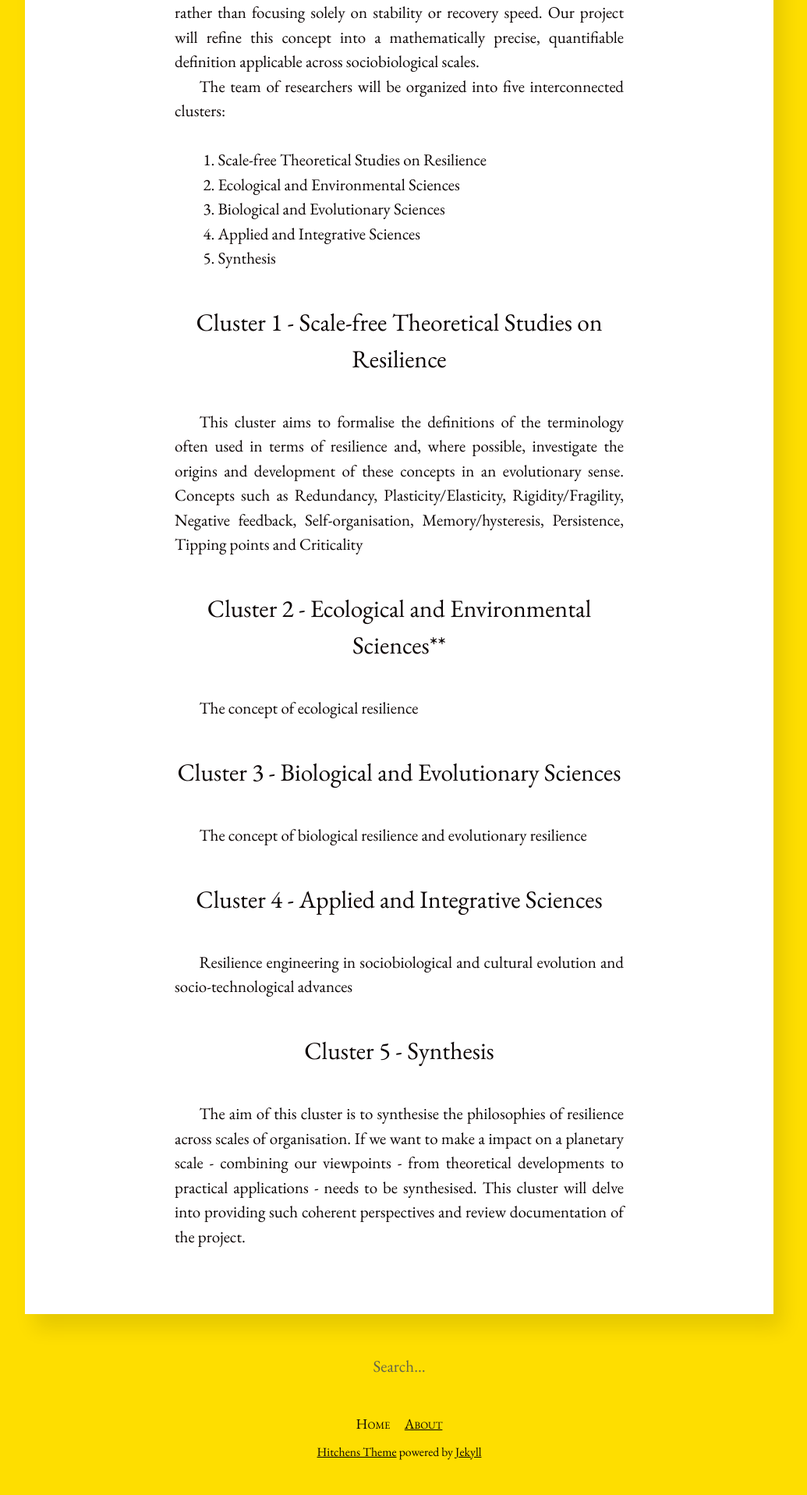
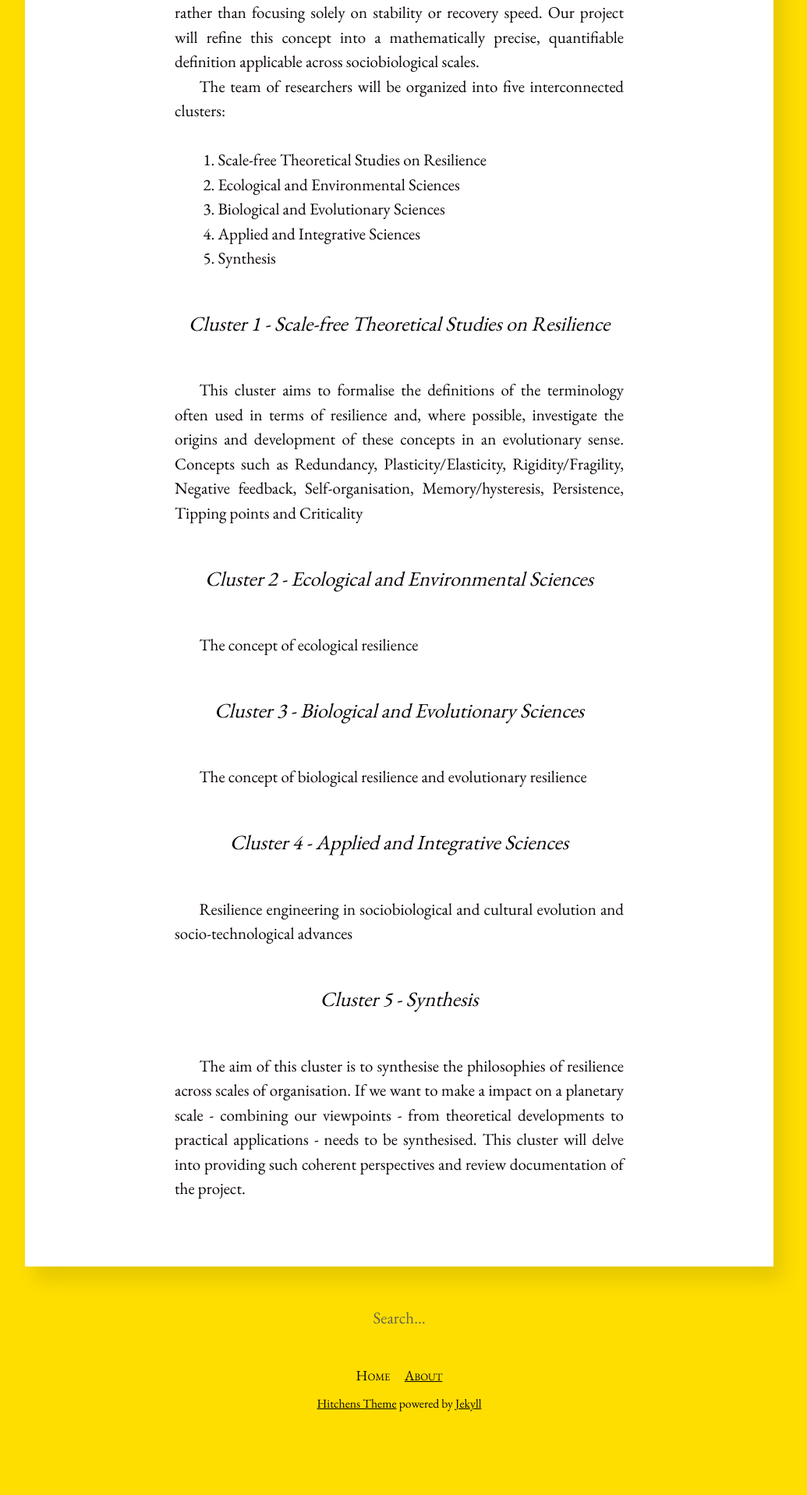
Before and after one commit to resilientEU/resilientEU.github.io, a Jekyll site: the page built from about.md, in a window 1280 px wide. Shown: the part 1188-3105 px from the top of the page at 78% size, without its empty margins (128-1163 px from the left). Built offline with Jekyll 4.4.1, drawn with Linux system fonts in a browser that asks for light colours; after the commit the page ends 3044 px from its top, so only the background shows below that.

Commit message:
Update about.md

```diff
--- a/about.md
+++ b/about.md
@@ -30,7 +30,7 @@ The team of researchers will be organized into five interconnected clusters:
 
 
 
-### Cluster 1 - Scale-free Theoretical Studies on Resilience
+#### Cluster 1 - Scale-free Theoretical Studies on Resilience
 
 This cluster aims to formalise the definitions of the terminology often used in terms of resilience and, where possible, investigate the origins and development of these concepts in an evolutionary sense.
 Concepts such as Redundancy, Plasticity/Elasticity, Rigidity/Fragility,
@@ -38,21 +38,21 @@ Negative feedback,
 Self-organisation, Memory/hysteresis, Persistence, Tipping points and Criticality
 
 
-### Cluster 2 -  Ecological and Environmental Sciences**
+#### Cluster 2 -  Ecological and Environmental Sciences
 
 The concept of ecological resilience
 
 
-### Cluster 3 -  Biological and Evolutionary Sciences
+#### Cluster 3 -  Biological and Evolutionary Sciences
 
 The concept of biological resilience and evolutionary resilience
 
 
-### Cluster 4 - Applied and Integrative Sciences
+#### Cluster 4 - Applied and Integrative Sciences
 
 Resilience engineering in sociobiological and cultural evolution and socio-technological advances
 
 
-### Cluster 5 -  Synthesis
+#### Cluster 5 -  Synthesis
 
 The aim of this cluster is to synthesise the philosophies of resilience across scales of organisation. If we want to make a impact on a planetary scale - combining our viewpoints - from theoretical developments to practical applications - needs to be synthesised. This cluster will delve into providing such coherent perspectives and review documentation of the project.
```
